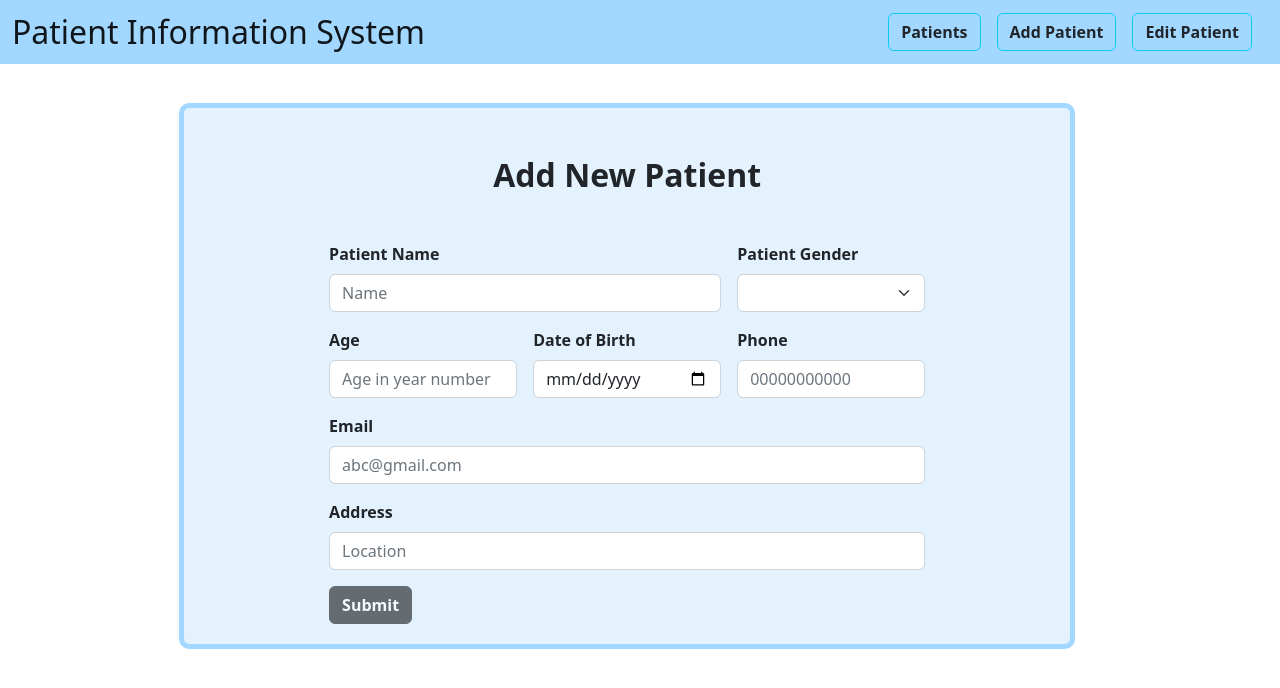
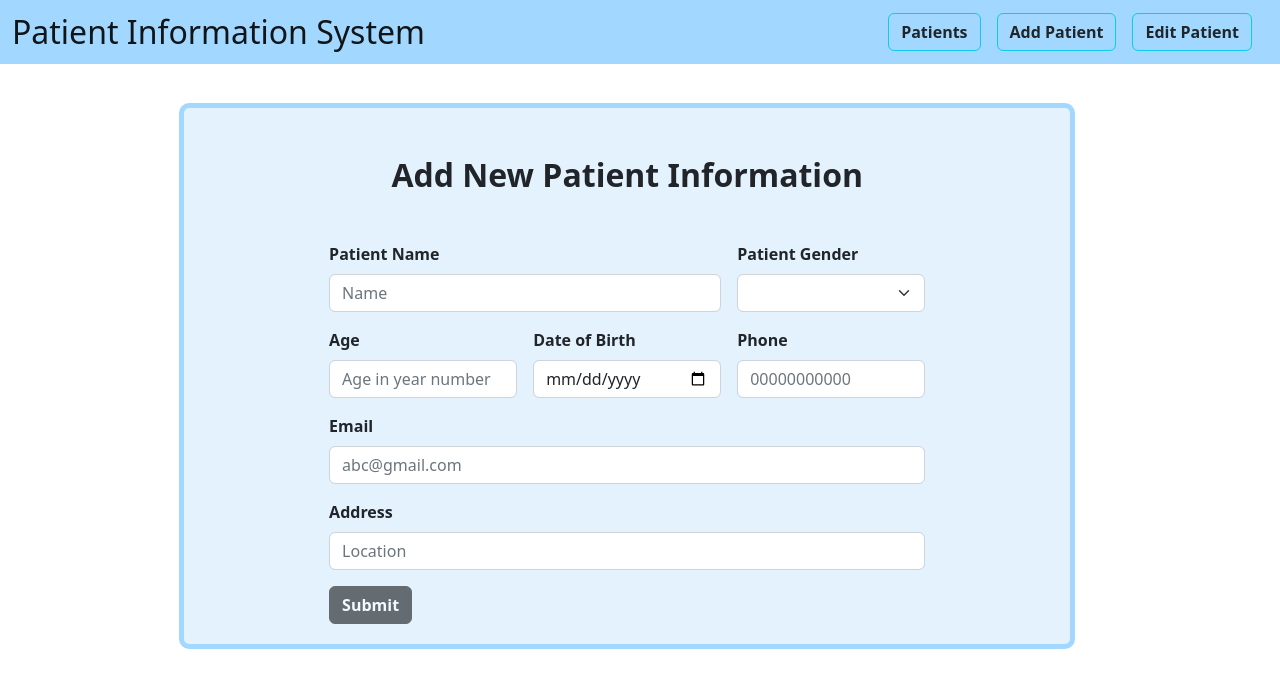
Before and after one commit to rinanasir/Patient-IMS-FE, an Angular app: page /addPatient in a window 1280 px wide. Shown: the top 688 px of the page. Built offline with nearby package versions, Linux system fonts and the light colour scheme.

Commit message:
add patient

```diff
--- a/src/app/Patient/add-patient/add-patient.component.html
+++ b/src/app/Patient/add-patient/add-patient.component.html
@@ -3,7 +3,7 @@
 
 <div class="add-patient">
     <div class="m-5">
-        <h2 class="text-center text-dark fs-2 fw-bolder">Add New Patient</h2>
+        <h2 class="text-center text-dark fs-2 fw-bolder">Add New Patient Information</h2>
     </div>
 
     <div class="container add-patient-form">
--- a/src/app/Patient/add-patient/add-patient.component.ts
+++ b/src/app/Patient/add-patient/add-patient.component.ts
@@ -14,14 +14,14 @@ export class AddPatientComponent implements OnInit {
   }
 
   handleOnSubmit(patient: any) {
-    // this.patientService.addNewPatient(patient).subscribe(data => {
-    //   if (data == null) alert("Patient Infromation Saved Successfully.");
-    //   window.location.reload();
-    // },
-    //   error => console.log("error", error)
+    this.patientService.addNewPatient(patient).subscribe(data => {
+      if (data == null) alert("Patient Infromation Saved Successfully.");
+      window.location.reload();
+    },
+      error => console.log("error", error)
 
-    // )
-    console.log(patient);
+    )
+    // console.log(patient);
   }
 
 }
```
